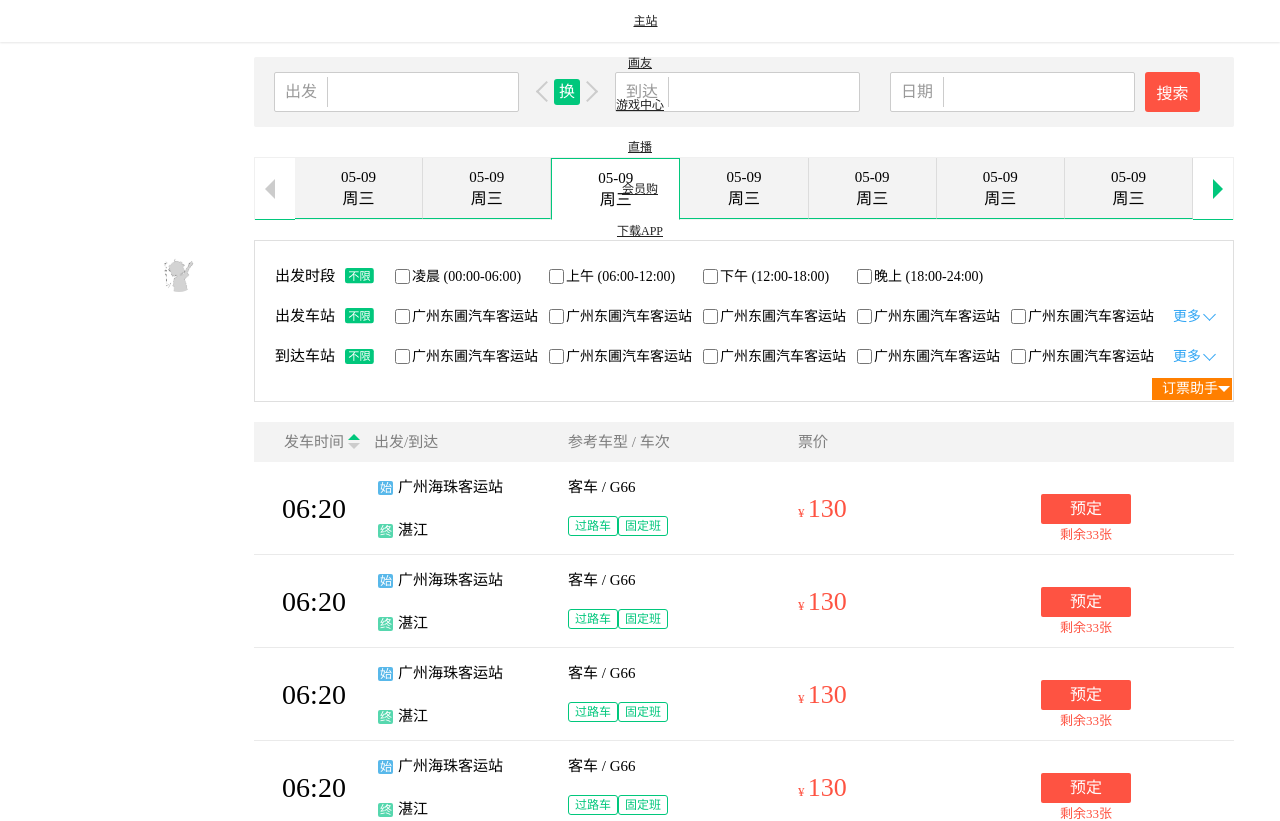
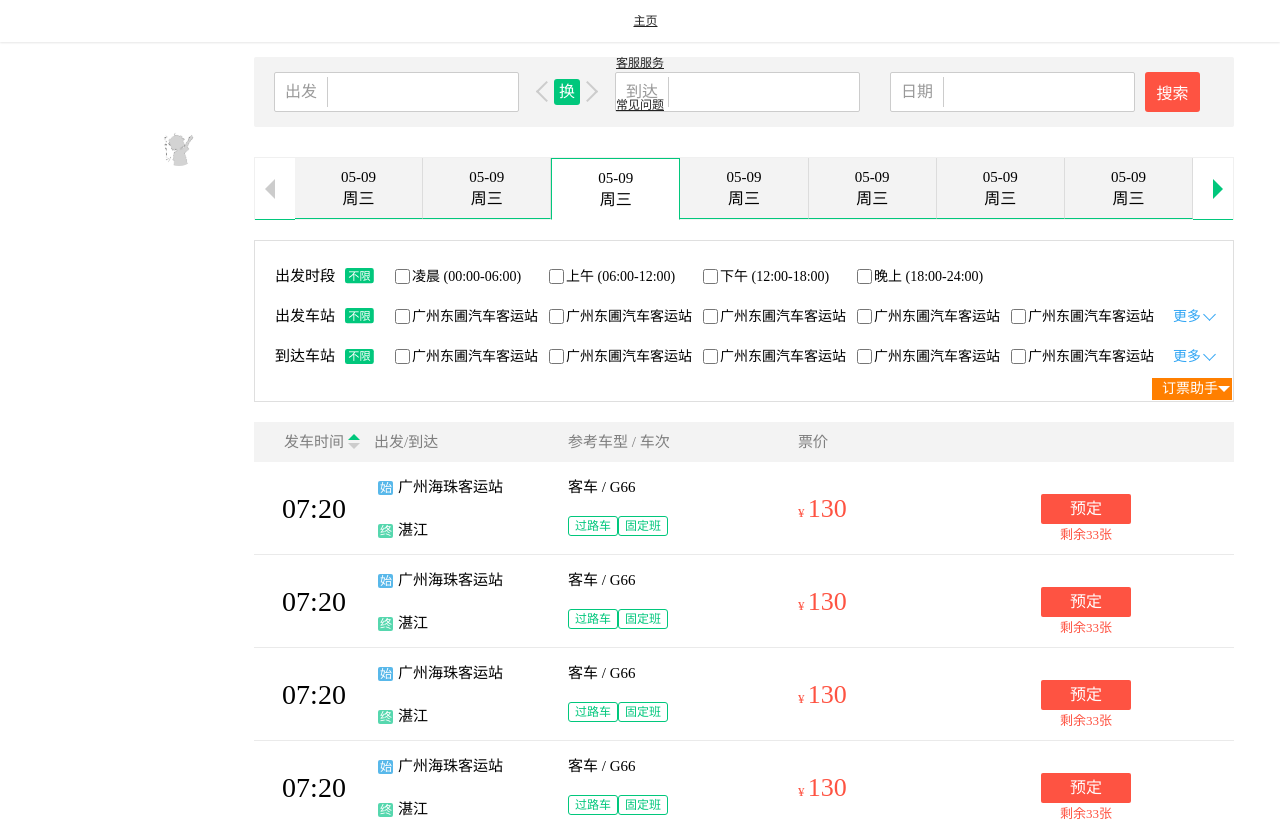
Before and after one commit to heyuhua1992/bus-ticket-reservation-information-system, a Vue app: page /buslist in a window 1280 px wide. Shown: the top 821 px of the page. Built offline with nearby package versions, Linux system fonts and the light colour scheme.

Commit message:
改了导航的json文件文字，主页增加了公告显示

```diff
--- a/src/common/stylus/base.styl
+++ b/src/common/stylus/base.styl
@@ -18,8 +18,7 @@ body,html
   float right
 
 
-a,
-a:hover, a:visited, a:link, a:active
+a, a:hover, a:visited, a:link, a:active
   text-decoration none
 a
   transition color .2s
--- a/src/components/busList/BusList.vue
+++ b/src/components/busList/BusList.vue
@@ -228,8 +228,8 @@
           <p class="price">票价</p>
         </div>
         <ul class="list">
-          <li class="row" v-for="n in 10" :key="'list' + n">
-            <div class="dp-time">06:20</div>
+          <li class="row" v-for="n in pageMsg.liNumber" :key="'row' + n">
+            <div class="dp-time">{{ pageMsg.currentPage > 3 ? '' : '0'}}{{ 6 + pageMsg.currentPage }}:20</div>
             <div class="station">
               <p class="start">广州海珠客运站</p>
               <p class="end">湛江</p>
@@ -255,7 +255,7 @@
         </ul>
       </div>
       <div class="pages-wrapper">
-        <VuejsPaginate :page-count="10"
+        <VuejsPaginate :page-count="pageMsg.countPage"
                        :prevText="'上页'"
                        :nextText="'下页'"
                        :page-range="3"
@@ -267,7 +267,6 @@
                        :active-class="'active-li'"
                        :disabled-class="'disabled-li'"
                        :break-view-class="'break'"/>
-
       </div>
     </div>
   </div>
@@ -284,12 +283,17 @@ export default {
       leaveStation: true,
       arriveStation: true,
       positive: true,
-      showAssistant: false
+      showAssistant: false,
+      pageMsg: {
+        currentPage: 1, // 当前页
+        countPage: 10, // 总页数
+        liNumber: 8 // 每页显示内容数量
+      }
     }
   },
   methods: {
     showPage (page) {
-      console.log(page)
+      this.pageMsg.currentPage = page
     }
   },
   components: {
@@ -381,6 +385,7 @@ export default {
         padding 0 5px
         border-radius 3px
         cursor pointer
+        outline 0
     .msg-wrapper
       width 980px
       .change-date
@@ -436,7 +441,6 @@ export default {
             background-color #fff
             border 1px solid #01c77c!important
             border-bottom-color #fff!important
-
       .filter
         position relative
         margin-top 20px
--- /dev/null
+++ b/src/components/home/Announcement.vue
@@ -0,0 +1,250 @@
+<template>
+<div id="announcement">
+  <ul class="announcement-wrapper">
+    <li class="announcement-title"
+        v-for="(item, index) of initData"
+        :key="'announcement' + index"
+        :class="{active: item.name === selected}"
+        @click="selcteTitle(index)">
+      {{item.title}}
+    </li>
+  </ul>
+  <div class="content">
+    <router-link class="content-title"
+                 v-show="show"
+                 v-for="(item, index) in announcementData[selected]"
+                 :key="'content' + index"
+                 :to="'/announcement/' + selected + '/' + item.to">
+      <span class="type" v-show="selected === initData[0].name">
+        【{{initData[item.type].title}}】
+      </span>
+      <span class="title">{{item.title}}</span>
+      <span class="date fr">{{item.date}}</span>
+    </router-link>
+    <div v-show="!show" class="empty">
+      还没有内容
+    </div>
+    <router-link class="more" :to="'/announcement/' + selected">
+      更多&gt;&gt;&gt;
+    </router-link>
+  </div>
+</div>
+</template>
+
+<script>
+export default {
+  name: 'announcement',
+  data () {
+    return {
+      initData: [
+        {
+          title: '综合',
+          name: 'new'
+        },
+        {
+          title: '最新动态',
+          name: 'recentNews'
+        },
+        {
+          title: '使用须知',
+          name: 'noticeForUse'
+        },
+        {
+          title: '相关规章',
+          name: 'rules'
+        },
+        {
+          title: '常见问题',
+          name: 'questions'
+        }
+      ],
+      announcementData: {
+        new: [
+          {
+            type: 1,
+            title: '今日大件事1',
+            date: '[02-05]',
+            to: '1'
+          },
+          {
+            type: 1,
+            title: '今日大件事2',
+            date: '[02-08]',
+            to: '2'
+          },
+          {
+            type: 1,
+            title: '今日大件事3',
+            date: '[02-24]',
+            to: '3'
+          },
+          {
+            type: 2,
+            title: '今日大件事1',
+            date: '[02-05]',
+            to: '4'
+          },
+          {
+            type: 3,
+            title: '今日大件事2',
+            date: '[02-08]',
+            to: '/'
+          },
+          {
+            type: 3,
+            title: '今日大件事3',
+            date: '[02-24]',
+            to: '/'
+          },
+          {
+            type: 3,
+            title: '今日大件事1',
+            date: '[02-05]',
+            to: '/'
+          },
+          {
+            type: 2,
+            title: '今日大件事2',
+            date: '[02-08]',
+            to: '/'
+          },
+          {
+            type: 4,
+            title: '今日大件事3',
+            date: '[02-24]',
+            to: '/'
+          },
+          {
+            type: 4,
+            title: '今日大件事3',
+            date: '[02-24]',
+            to: '/'
+          }
+        ],
+        recentNews: [
+          {
+            type: 1,
+            title: '今日大件事1',
+            date: '[02-05]',
+            to: '/'
+          },
+          {
+            type: 1,
+            title: '今日大件事2',
+            date: '[02-08]',
+            to: '/'
+          },
+          {
+            type: 1,
+            title: '今日大件事3',
+            date: '[02-24]',
+            to: '/'
+          },
+          {
+            type: 2,
+            title: '今日大件事1',
+            date: '[02-05]',
+            to: '/'
+          },
+          {
+            type: 3,
+            title: '今日大件事2',
+            date: '[02-08]',
+            to: '/'
+          },
+          {
+            type: 3,
+            title: '今日大件事3',
+            date: '[02-24]',
+            to: '/'
+          },
+          {
+            type: 3,
+            title: '今日大件事1',
+            date: '[02-05]',
+            to: '/'
+          },
+          {
+            type: 2,
+            title: '今日大件事2',
+            date: '[02-08]',
+            to: '/'
+          },
+          {
+            type: 4,
+            title: '今日大件事3',
+            date: '[02-24]',
+            to: '/'
+          },
+          {
+            type: 4,
+            title: '今日大件事3',
+            date: '[02-24]',
+            to: '/'
+          }
+        ],
+        noticeForUse: [],
+        rules: [],
+        questions: []
+      },
+      selected: 'new'
+    }
+  },
+  methods: {
+    selcteTitle (index) {
+      this.selected = this.initData[index].name
+    }
+  },
+  computed: {
+    show () {
+      return this.announcementData[this.selected] && this.announcementData[this.selected].length > 0
+    }
+  }
+}
+</script>
+
+<style lang="stylus" scoped>
+#announcement
+  font-size 18px
+  border-radius 5px
+  margin 20px 0 20px 0
+  .announcement-wrapper
+    display flex
+    background-color #FAFAFA
+    color #222
+    border-radius 5px
+    .announcement-title
+      flex 1
+      text-align center
+      height 48px
+      line-height 48px
+      cursor pointer
+      &:hover
+        background-color #E1E4EA
+      &.active
+        background-color #01916c
+        color #fff
+  .content
+    position relative
+    height 340px
+    overflow hidden
+    background-color #eceff5
+    .content-title
+      display block
+      height 30px
+      line-height 30px
+      &:hover
+        background-color #fff
+      &:active, &:visited, &:link
+        color #000
+    .empty
+      width 100%
+      text-align center
+      margin-top 160px
+    .more
+      position absolute
+      right 0
+      bottom 5px
+      &:active, &:visited, &:link
+        color #000
+</style>
--- a/src/components/home/Home.vue
+++ b/src/components/home/Home.vue
@@ -68,6 +68,9 @@
   </div>
   <div class="main clearfix">
     <div class="step"></div>
+    <div class="announcement">
+      <Announcement />
+    </div>
   </div>
 </div>
 </template>
@@ -76,6 +79,7 @@
 import SlidePic from '@/components/slidePic/SlidePic'
 import SwitchCity from '@/components/switchCity/SwitchCity'
 import Datepicker from '@/components/datepicker/Datepicker'
+import Announcement from '@/components/home/Announcement'
 export default {
   name: 'home',
   beforeRouteEnter (to, from, next) {
@@ -183,7 +187,8 @@ export default {
   components: {
     SlidePic,
     SwitchCity,
-    Datepicker
+    Datepicker,
+    Announcement
   }
 }
 </script>
@@ -305,4 +310,6 @@ export default {
       background url("./png/steps.jpg") no-repeat
       margin 0 auto
       background-color #f5f5f5
+    .announcement
+      margin-top 20px
 </style>
--- a/src/components/navigation/db_navigation.json
+++ b/src/components/navigation/db_navigation.json
@@ -1,39 +1,24 @@
 {
   "NavContentLeft": [
     {
-      "title": "主站",
+      "title": "主页",
       "to": "/",
       "icon": ""
     },
     {
-      "title": "画友",
-      "to": "/h",
+      "title": "客服服务",
+      "to": "/help",
       "icon": ""
     },
     {
-      "title": "游戏中心",
-      "to": "/game",
-      "icon": ""
-    },
-    {
-      "title": "直播",
-      "to": "/live",
-      "icon": ""
-    },
-    {
-      "title": "会员购",
-      "to": "/show",
-      "icon": ""
-    },
-    {
-      "title": "下载APP",
-      "to": "/app",
+      "title": "常见问题",
+      "to": "/details",
       "icon": ""
     }
   ],
   "NavContentRight": [
     {
-      "title": "大会员",
+      "title": "会员",
       "to": "/",
       "icon": ""
     },
```
